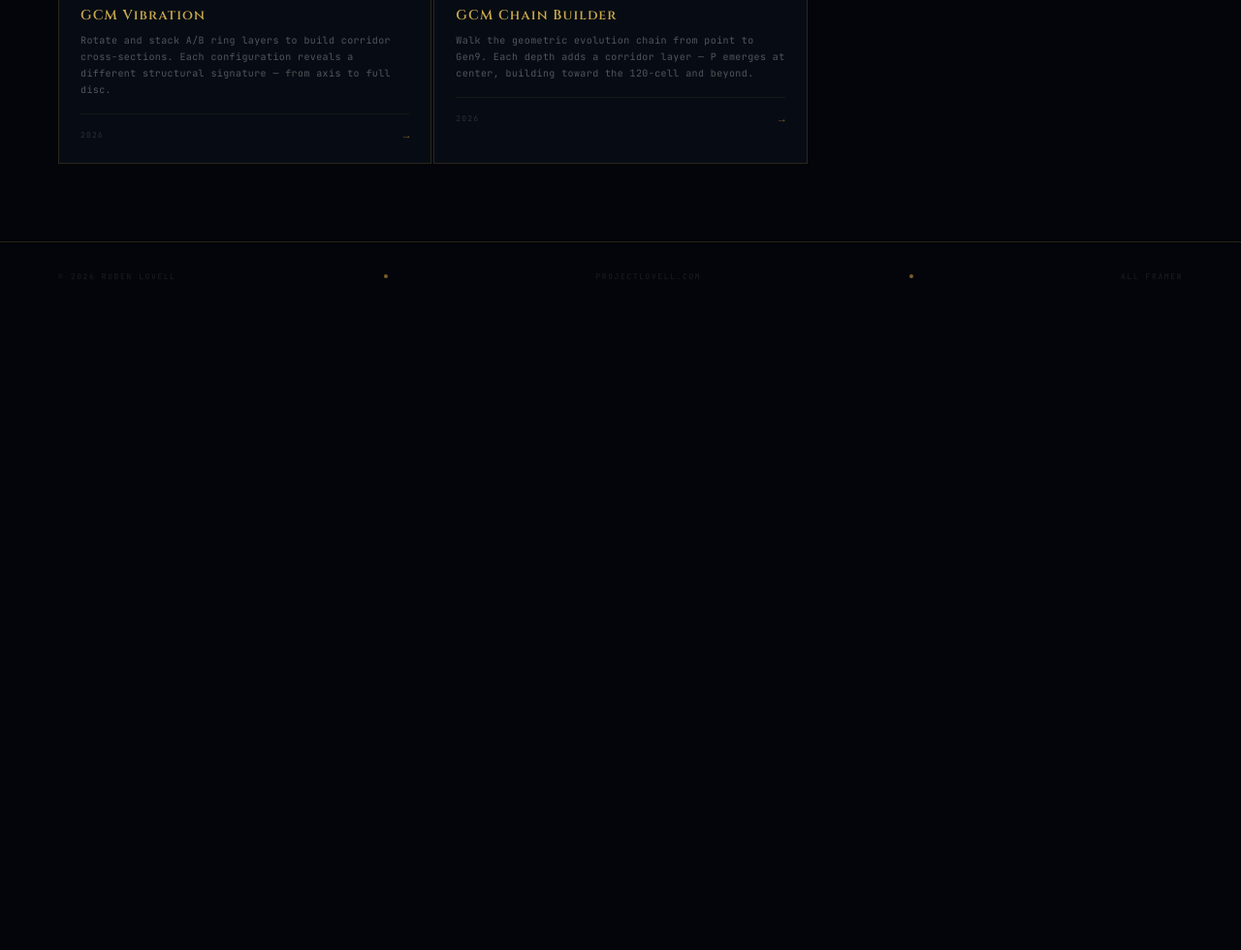
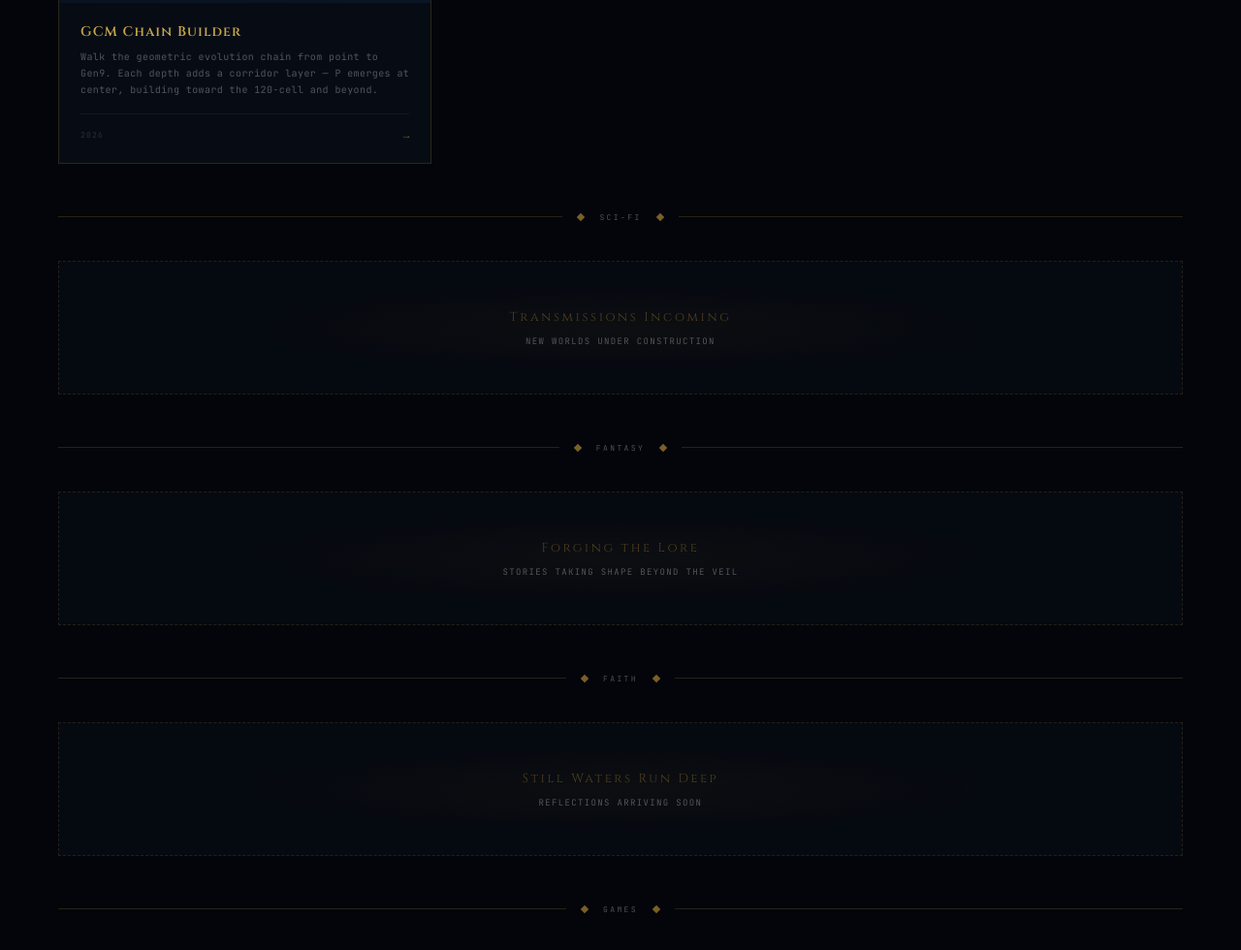
Before and after one commit to Heraux/heraux.github.io, a plain HTML site: page index.html in a window 1280 px wide. Shown: the part 1332-2312 px from the top of the page at 97% size. Before the commit the page ends 1652 px from the top, so only its background shows below. Drawn offline with Linux system fonts and the light colour scheme.

Commit message:
Update index.html
Organize projects into 5 categories

```diff
--- a/index.html
+++ b/index.html
@@ -305,6 +305,51 @@
     border-radius: 50%;
   }
 
+  /* Coming soon placeholder */
+  .coming-soon {
+    position: relative;
+    z-index: 1;
+    padding: 0 60px;
+    margin-bottom: 20px;
+  }
+
+  .coming-soon-inner {
+    border: 1px dashed rgba(201,168,76,0.15);
+    background: rgba(7,12,20,0.6);
+    padding: 48px 32px;
+    text-align: center;
+    position: relative;
+    overflow: hidden;
+  }
+
+  .coming-soon-inner::before {
+    content: '';
+    position: absolute;
+    inset: 0;
+    background: radial-gradient(ellipse 50% 50% at 50% 50%, rgba(201,168,76,0.04) 0%, transparent 70%);
+    pointer-events: none;
+  }
+
+  .coming-soon-text {
+    font-family: 'Cinzel', serif;
+    font-size: 13px;
+    letter-spacing: 0.2em;
+    color: var(--gold-dim);
+    opacity: 0.6;
+  }
+
+  .coming-soon-sub {
+    font-size: 9px;
+    letter-spacing: 0.15em;
+    color: var(--text-dim);
+    margin-top: 10px;
+    text-transform: uppercase;
+  }
+
+  @media (max-width: 600px) {
+    .coming-soon { padding: 0 24px; }
+  }
+
   /* Fade-in animation */
   .card {
     animation: fadeUp 0.5s ease both;
@@ -343,9 +388,10 @@
   </div>
 </header>
 
+<!-- ═══════════════ SCIENCE ═══════════════ -->
 <div class="rule">
   <div class="rule-diamond"></div>
-  <div class="rule-label">Works</div>
+  <div class="rule-label">Science</div>
   <div class="rule-diamond"></div>
 </div>
 
@@ -368,7 +414,7 @@
     </div>
   </a>
 
-  <!-- Card 1: Harmonic Crystal -->
+  <!-- Harmonic Crystal -->
   <a class="card" href="harmonic-crystal.html">
     <div class="card-glow"></div>
     <div class="card-img-wrap">
@@ -387,8 +433,7 @@
     </div>
   </a>
 
-
-  <!-- Card 3: Shape Forge -->
+  <!-- GCM Shape Forge -->
   <a class="card" href="Glass_Corridor_Forge.html">
     <div class="card-glow"></div>
     <div class="card-img-wrap">
@@ -407,7 +452,7 @@
     </div>
   </a>
 
-  <!-- Card 4: Emergence Sandbox -->
+  <!-- Boundary-Driven Emergence -->
   <a class="card" href="GCM_Emergence_Sandbox.html">
     <div class="card-glow"></div>
     <div class="card-img-wrap">
@@ -426,26 +471,7 @@
     </div>
   </a>
 
-  <!-- Card 6: World Block Arena -->
-  <a class="card" href="blockbrawl.html">
-    <div class="card-glow"></div>
-    <div class="card-img-wrap">
-      <div class="card-placeholder">
-        <div class="card-placeholder-icon">⚔</div>
-      </div>
-      <div class="card-tag">Game · Playable</div>
-    </div>
-    <div class="card-body">
-      <div class="card-title">World Block Arena</div>
-      <div class="card-desc">A fully playable block brawler built in the browser. Amber-gold aesthetic, fast combat, built from scratch.</div>
-      <div class="card-footer">
-        <span class="card-date">2026</span>
-        <span class="card-arrow">→</span>
-      </div>
-    </div>
-  </a>
-
-  <!-- Card 5: Parametric Corridor Torus -->
+  <!-- Parametric Corridor Torus -->
   <a class="card" href="parametric_corridor_torus.html">
     <div class="card-glow"></div>
     <div class="card-img-wrap">
@@ -504,6 +530,78 @@
 
 </div>
 
+<!-- ═══════════════ SCI-FI ═══════════════ -->
+<div class="rule">
+  <div class="rule-diamond"></div>
+  <div class="rule-label">Sci-Fi</div>
+  <div class="rule-diamond"></div>
+</div>
+
+<div class="coming-soon">
+  <div class="coming-soon-inner">
+    <div class="coming-soon-text">Transmissions Incoming</div>
+    <div class="coming-soon-sub">New worlds under construction</div>
+  </div>
+</div>
+
+<!-- ═══════════════ FANTASY ═══════════════ -->
+<div class="rule">
+  <div class="rule-diamond"></div>
+  <div class="rule-label">Fantasy</div>
+  <div class="rule-diamond"></div>
+</div>
+
+<div class="coming-soon">
+  <div class="coming-soon-inner">
+    <div class="coming-soon-text">Forging the Lore</div>
+    <div class="coming-soon-sub">Stories taking shape beyond the veil</div>
+  </div>
+</div>
+
+<!-- ═══════════════ FAITH ═══════════════ -->
+<div class="rule">
+  <div class="rule-diamond"></div>
+  <div class="rule-label">Faith</div>
+  <div class="rule-diamond"></div>
+</div>
+
+<div class="coming-soon">
+  <div class="coming-soon-inner">
+    <div class="coming-soon-text">Still Waters Run Deep</div>
+    <div class="coming-soon-sub">Reflections arriving soon</div>
+  </div>
+</div>
+
+<!-- ═══════════════ GAMES ═══════════════ -->
+<div class="rule">
+  <div class="rule-diamond"></div>
+  <div class="rule-label">Games</div>
+  <div class="rule-diamond"></div>
+</div>
+
+<div class="grid">
+
+  <!-- World Block Arena -->
+  <a class="card" href="blockbrawl.html">
+    <div class="card-glow"></div>
+    <div class="card-img-wrap">
+      <div class="card-placeholder">
+        <div class="card-placeholder-icon">⚔</div>
+      </div>
+      <div class="card-tag">Game · Playable</div>
+    </div>
+    <div class="card-body">
+      <div class="card-title">World Block Arena</div>
+      <div class="card-desc">A fully playable block brawler built in the browser. Amber-gold aesthetic, fast combat, built from scratch.</div>
+      <div class="card-footer">
+        <span class="card-date">2026</span>
+        <span class="card-arrow">→</span>
+      </div>
+    </div>
+  </a>
+
+</div>
+
 <footer>
   <span>© 2026 Ruben Lovell</span>
   <div class="footer-dot"></div>
```
